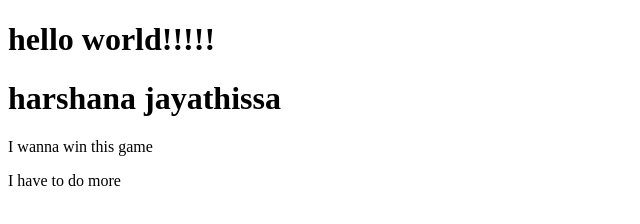
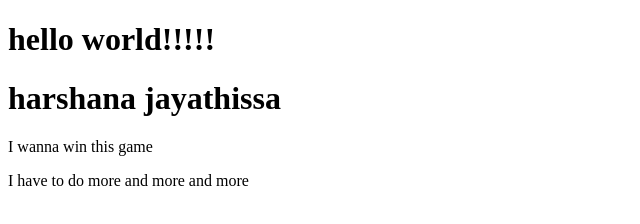
Before and after one commit to Harshana96/pipline_apache_webpage_trigger, a plain HTML site: page index.html in a window 1280 px wide. Shown: the whole page, without its empty margins (0-640 px from the left). Drawn offline with Linux system fonts and the light colour scheme.

Commit message:
change groovy

```diff
--- a/index.html
+++ b/index.html
@@ -11,6 +11,6 @@
 
     </h1>
     <p>I wanna win this game</p>
-    <p>I have to do more</p>
+    <p>I have to do more and more and more</p>
 </body>
 </html>
```
Also changed, not shown: 1 other file.
